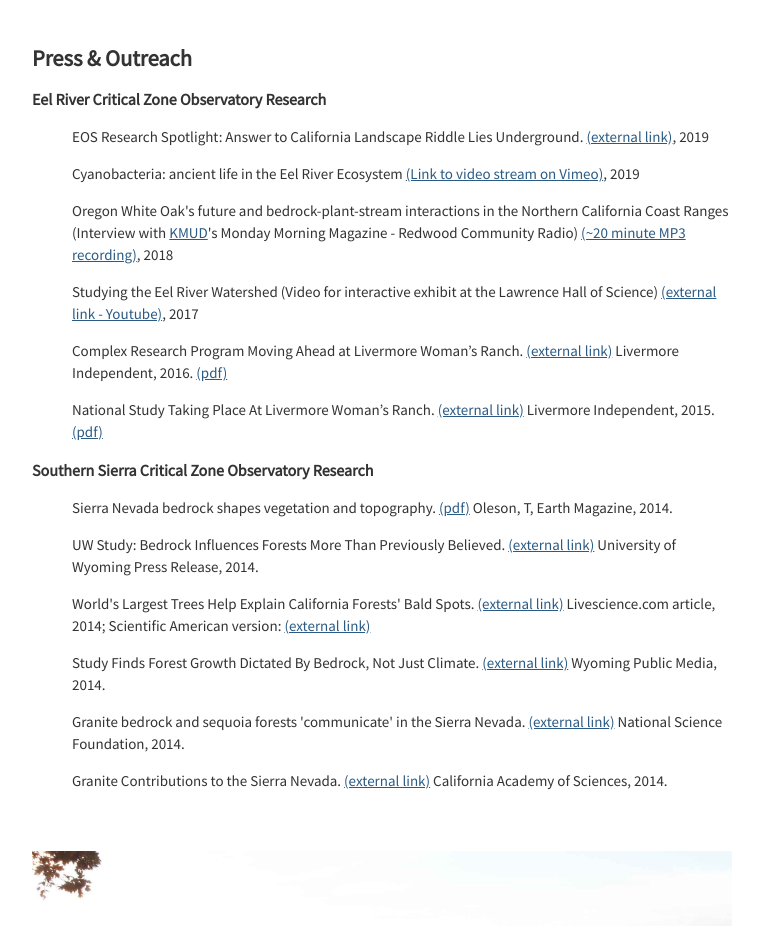
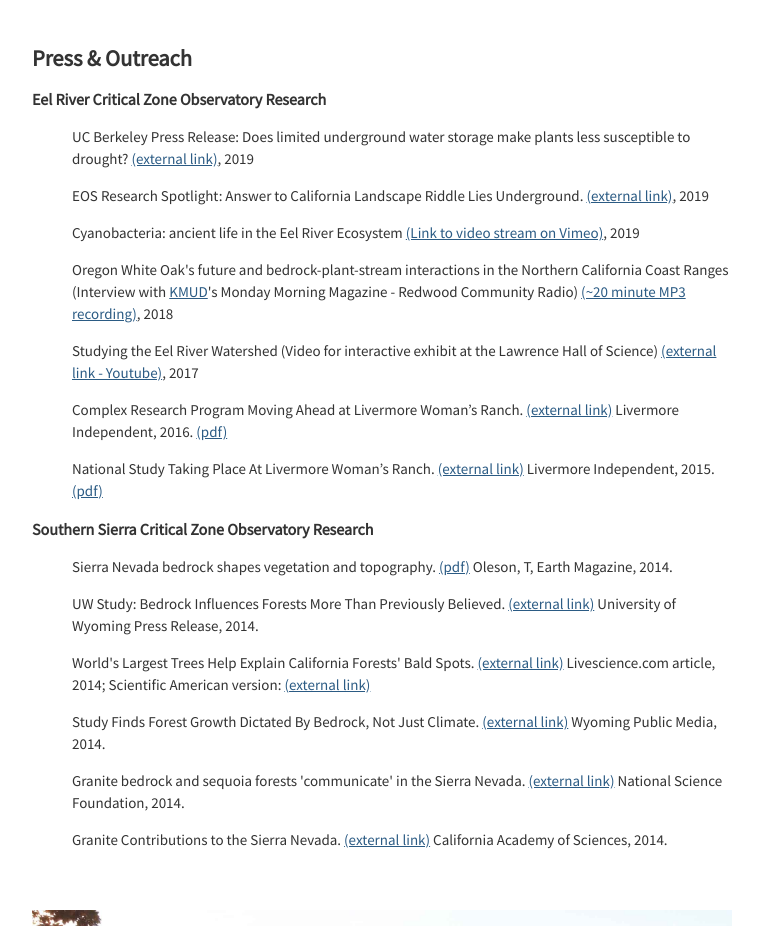
Before and after one commit to jessehahm/jessehahm.github.io, a plain HTML site: page index.html in a window 1280 px wide. Shown: the part 4913-5839 px from the top of the page, without its empty margins (258-1021 px from the left). Drawn offline with Linux system fonts and the light colour scheme.

Commit message:
ucb press release

```diff
--- a/index.html
+++ b/index.html
@@ -475,6 +475,11 @@
 						<h3>Eel River Critical Zone Observatory Research</h3>
 						<ul>
                         		<li>
+                                    UC Berkeley Press Release: Does limited underground water storage make plants less susceptible to drought?
+									<a href="https://news.berkeley.edu/2019/06/24/does-limited-underground-water-storage-make-plants-less-susceptible-to-drought/" title="https://news.berkeley.edu/2019/06/24/does-limited-underground-water-storage-make-plants-less-susceptible-to-drought/" rel="nofollow">(external link)</a>, 2019
+
+                                </li>
+                        		<li>
                                     EOS Research Spotlight: Answer to California Landscape Riddle Lies Underground.
 									<a href="https://eos.org/research-spotlights/answer-to-california-landscape-riddle-lies-underground" title="https://eos.org/research-spotlights/answer-to-california-landscape-riddle-lies-underground" rel="nofollow">(external link)</a>, 2019
 
```
